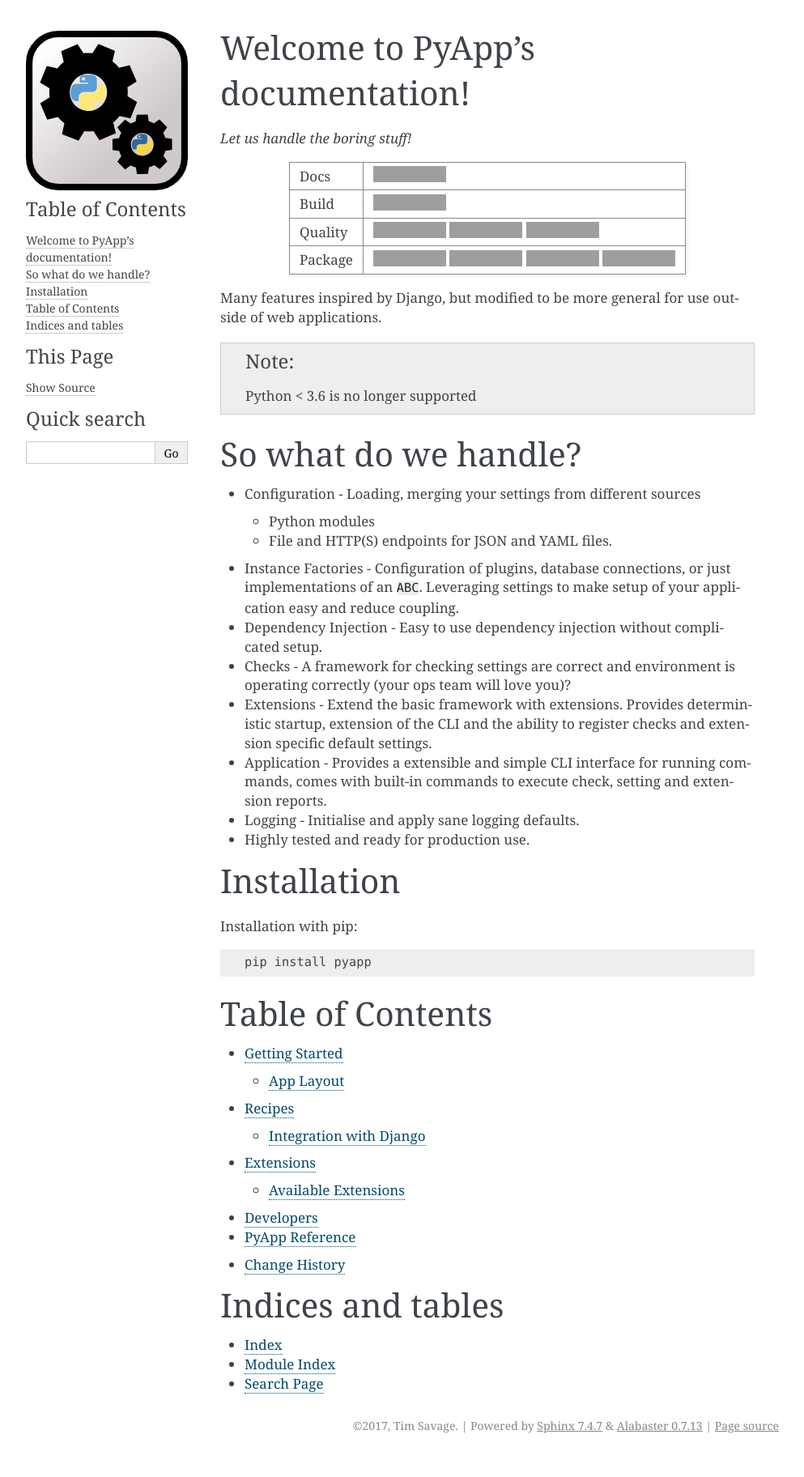
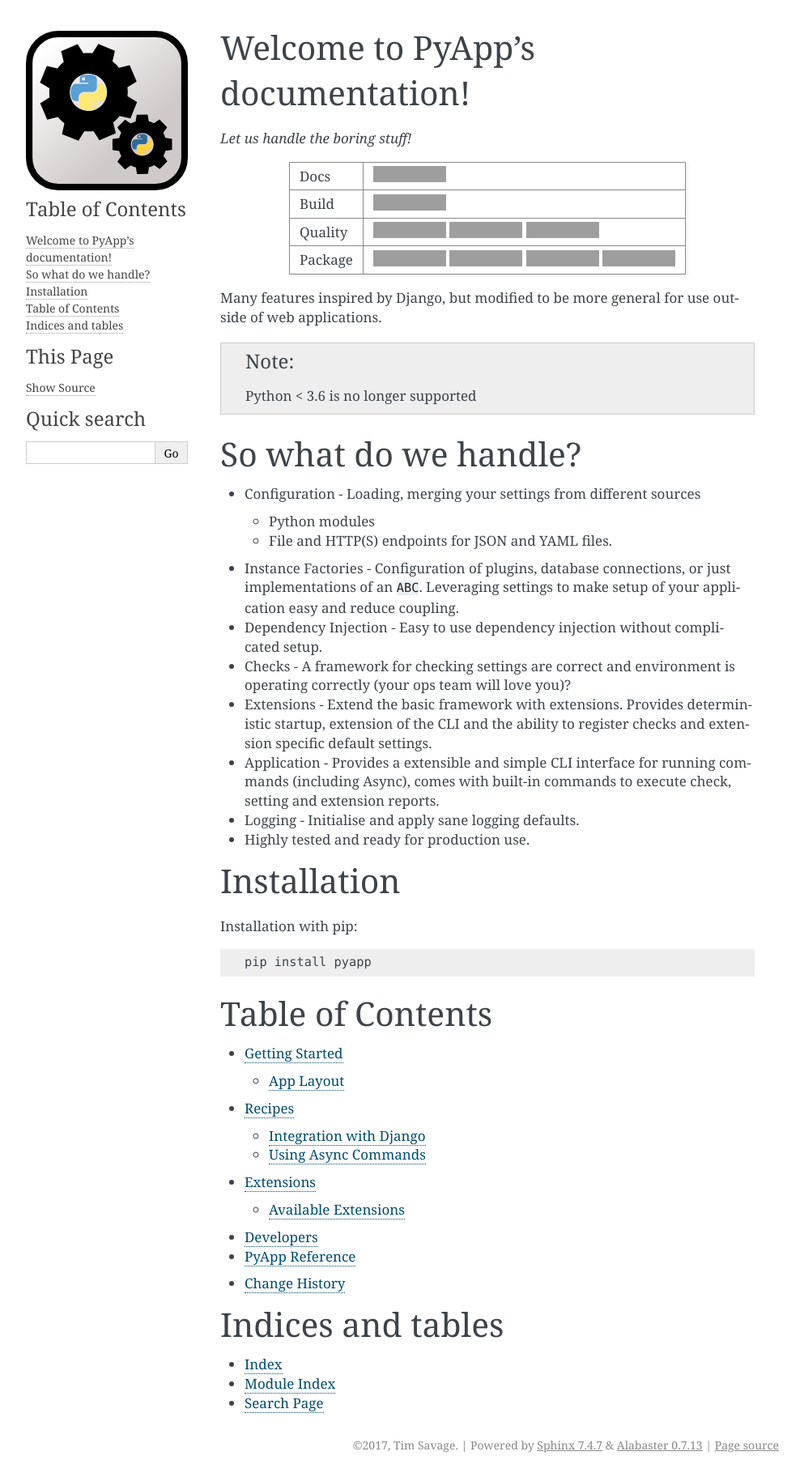
Before and after one commit to pyapp-org/pyapp, a Sphinx documentation site: the page built from docs/index.rst, in a window 1280 px wide, cut to the strip 0-1824 px from the top of the page. Shown: the whole strip at 81% size, without its empty margins (148-1141 px from the left). Built offline with Sphinx 7.4.7, drawn with Linux system fonts in a browser that asks for light colours; before the commit the page ends 1800 px from its top, so only the background shows below that; grey boxes are pictures that could not be loaded.

Commit message:
Updated docs to cover async support

```diff
--- a/README.rst
+++ b/README.rst
@@ -62,8 +62,8 @@
   specific default settings.
 
 - Application - Provides a extensible and simple CLI interface for running
-  commands, comes with built-in commands to execute check, setting and extension
-  reports.
+  commands (including async), comes with built-in commands to execute check, setting
+  and extension reports.
 
 - Logging - Initialise and apply sane logging defaults.
 
--- a/docs/index.rst
+++ b/docs/index.rst
@@ -67,8 +67,8 @@
   specific default settings.
 
 - Application - Provides a extensible and simple CLI interface for running
-  commands, comes with built-in commands to execute check, setting and extension
-  reports.
+  commands (including Async), comes with built-in commands to execute check, setting
+  and extension reports.
 
 - Logging - Initialise and apply sane logging defaults.
 
--- a/docs/recipes/index.rst
+++ b/docs/recipes/index.rst
@@ -5,3 +5,4 @@
    :maxdepth: 1
 
    integration_with_django
+   using_async_commands
```
Also changed, not shown: docs/recipes/using_async_commands.rst (added, +16 -0 lines), 1 other file.
